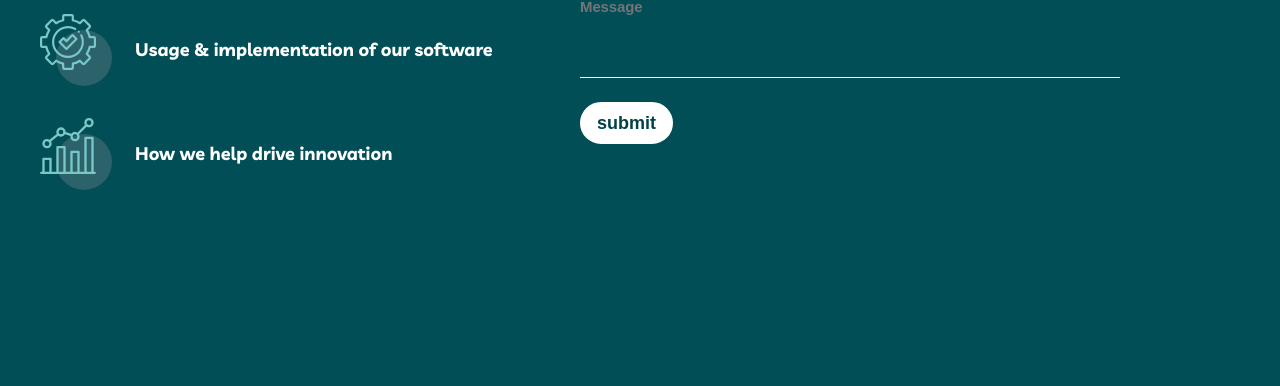
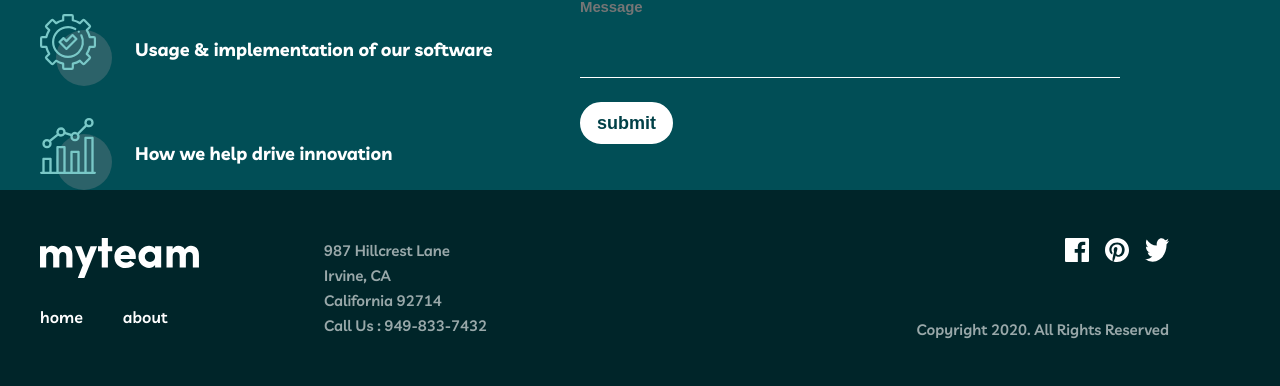
Before and after one commit to BMukhammadaziz/Myteam, a plain HTML site: page contact.html in a window 1280 px wide. Shown: the part 507-893 px from the top of the page. Before the commit the page ends 800 px from the top, so only its background shows below. Drawn offline with Linux system fonts and the light colour scheme.

Commit message:
plus commit

```diff
--- a/contact.html
+++ b/contact.html
@@ -97,5 +97,63 @@
             </div>
         </section>
     </main>
+
+    <footer>
+        <div class="footer">
+            <div class="container">
+                <div class="flex">
+                    <div class="footer-img">
+                        <img src="img/site-header-logo.svg" alt="site-footer-logo" width="159" height="40">
+                        <nav class="navigationn">
+                            <ul class="footer-item">
+                                <li class="footer-inner">
+                                    <a class="footer-linkk" href="#" >
+                                        home
+                                    </a>
+                                </li>
+                                <li class="footer-inner">
+                                    <a class="footer-link" href="#" >
+                                        about
+                                    </a>
+                                </li>
+                            </ul>
+                        </nav>
+                    </div>
+                    <div class="nawigation">
+                        <nav>
+                            <ul class="nav-item">
+                                <li class="nav-inner">987  Hillcrest Lane</li>
+                                <li class="nav-inner">Irvine, CA</li>
+                                <li class="nav-inner">California 92714</li>
+                                <li class="nav-inner">Call Us : 949-833-7432</li>
+                            </ul>
+                        </nav>
+                    </div>
+                    <div class="site">
+                        <ul class="site-item">
+                            <li class="site-inner">
+                                <a href="#">
+                                    <img src="img/footer-facabook-img.svg" alt="facebook" width="24" height="24">
+                                </a>
+                            </li>
+                            <li class="site-inner">
+                                <a href="#">
+                                    <img src="img/footer-P-img.svg" alt="P" width="24" height="24">
+                                </a>
+                            </li>
+                            <li class="site-inner">
+                                <a href="#">
+                                    <img src="img/footer-twitter-img.svg" alt="twitter"width="24" height="24">
+                                </a>
+                            </li>
+                        </ul>
+                        <p class="site-p">
+                            Copyright 2020. All Rights Reserved
+                        </p>
+                    </div>
+                </div>
+            </div>
+        </div>
+    </footer>
 </body>
 </html>
--- a/css/contect.css
+++ b/css/contect.css
@@ -105,8 +105,7 @@ body {
     margin-top: 120px;
     display: flex;
 }
-.right-text {
-}
+
 .right-h2 {
     font-style: normal;
     font-weight: 700;
@@ -121,8 +120,7 @@ body {
     line-height: 48px;
     color: #F67E7E;
 }
-.right-item {
-}
+
 .right-inner {
     margin-top: 32px;
     list-style-type: none;
@@ -138,9 +136,6 @@ body {
     line-height: 28px;
 }
 
-.right-inner-p:first-child {
-
-}
 
 .left-text {
 
@@ -201,3 +196,91 @@ body {
     cursor: pointer;
     transform: scale(1.1);
 }
+
+/* LEFT RIGHT TUGADI */
+
+.footer {
+    background-color: #002529;
+}
+
+.flex {
+    display: flex;
+}
+
+.footer-img {
+    margin-top: 48px;
+    width: 159px;
+}
+
+.footer-item {
+    margin-top: 25px;
+    list-style-type: none;
+    display: flex;
+}
+
+.footer-link {
+    color: #fff;
+    text-decoration: none;
+}
+
+.footer-linkk {
+    color: #fff;
+    text-decoration: none;
+}
+
+.footer-link:last-child {
+    margin-left: 40px;
+}
+
+.footer-link:hover {
+    color:#F67E7E;
+}
+
+.footer-linkk:hover {
+    color:#F67E7E;
+}
+
+.header-link:active {
+    color: aqua;
+}
+
+.nav-item {
+    width: 445px;
+    margin-left: 125px;
+    margin-bottom: 48px;
+    margin-top: 48px;
+}
+.nav-inner {
+    list-style-type: none;
+    font-weight: 600;
+    font-size: 15px;
+    line-height: 25px;
+    mix-blend-mode: normal;
+    opacity: 0.6;
+}
+
+.site {
+    margin-top: 48px;
+    width: 275px;
+    margin-left: 125px;
+}
+.site-item {
+    display: flex;
+}
+.site-inner {
+    margin-bottom: 51px;
+    list-style-type: none;
+    margin-left: 16px;
+}
+.site-inner:first-child {
+    margin-left: auto;
+}
+.site-p {
+    font-style: normal;
+    font-weight: 600;
+    font-size: 15px;
+    line-height: 25px;
+    text-align: right;
+    mix-blend-mode: normal;
+    opacity: 0.6;
+}
```
Also changed, not shown: about.html (+1 -1 lines), css/main.css (+7 -2 lines), index.html (+1 -1 lines).
